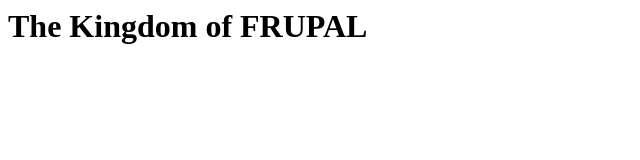
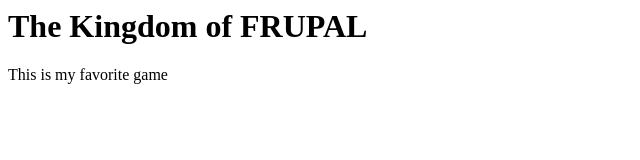
Before and after one commit to Warren-Harrison-PDX/FRUPAL, a plain HTML site: page index.html in a window 1280 px wide. Shown: the whole page, without its empty margins (0-640 px from the left). Drawn offline with Linux system fonts and the light colour scheme.

Commit message:
Added my favorite game
Added a line saying this is my favorite game

```diff
--- a/index.html
+++ b/index.html
@@ -1,3 +1,4 @@
 <html>
 <h1>The Kingdom of FRUPAL</h1>
+This is my favorite game
 </html>
```
